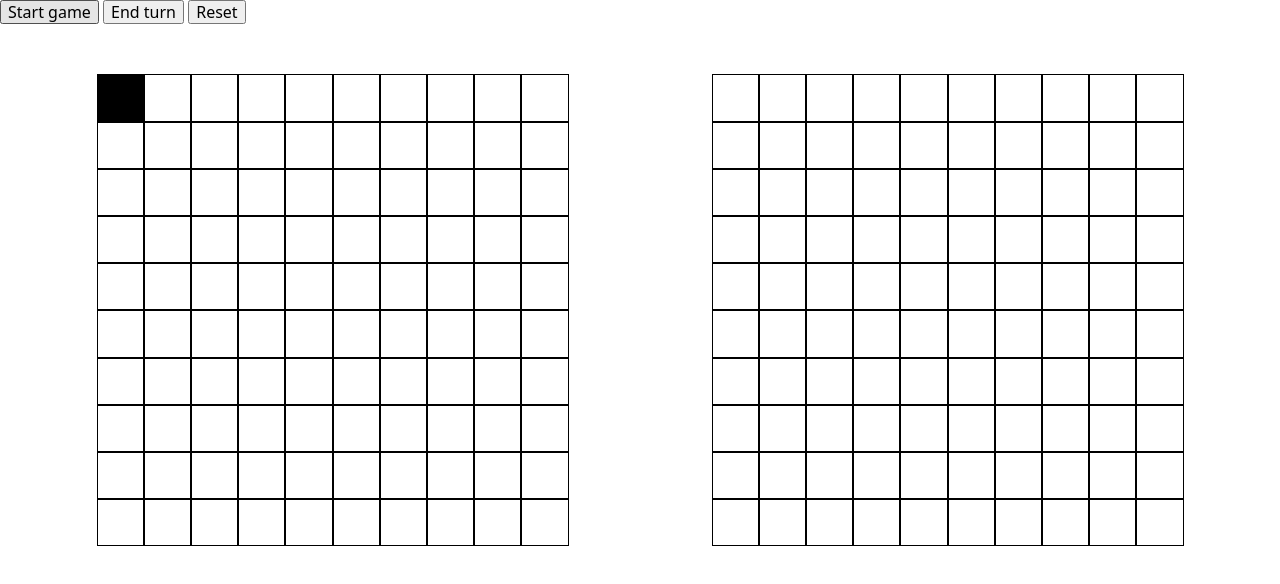
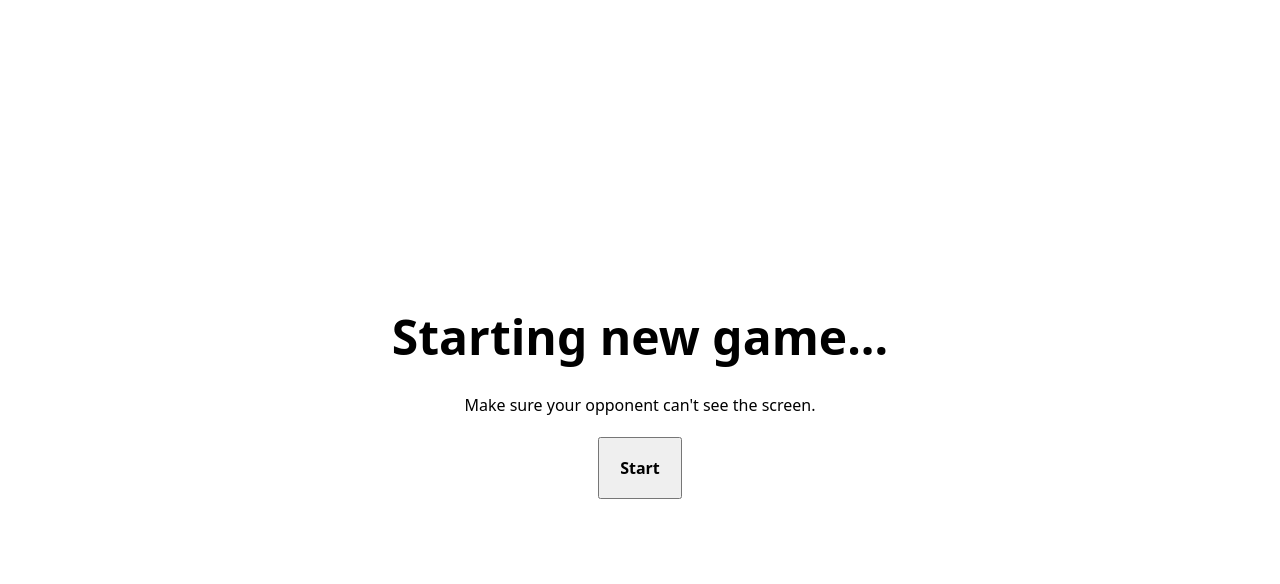
Before and after one commit to yochie/odin-bship, a website built with webpack: page src/template.html in a window 1280 px wide. Built offline with nearby package versions, Linux system fonts and the light colour scheme.

Commit message:
Add game start screen to ui

```diff
--- a/src/index.js
+++ b/src/index.js
@@ -19,6 +19,7 @@ const startButton = document.querySelector(".start-button");
 const endTurnButton = document.querySelector(".end-turn-button");
 const gameOverNode = document.querySelector(".game-over");
 const resetButton = document.querySelector(".reset-button");
+const gameStartNode = document.querySelector(".game-start-screen");
 
 const uiManager = new UIManager(
   activeBoardView,
@@ -27,6 +28,7 @@ const uiManager = new UIManager(
   endTurnButton,
   gameOverNode,
   resetButton,
+  gameStartNode,
 );
 
 const inputHandler = new InputHandler(gameState, uiManager);
--- a/src/styles.css
+++ b/src/styles.css
@@ -63,3 +63,25 @@ img {
 .game-over {
   display: none;
 }
+
+.game-start-screen {
+  position: fixed;
+  width: 100vw;
+  height: 100vh;
+  background-color: white;
+  display: flex;
+  flex-direction: column;
+  justify-content: center;
+  align-items: center;
+  gap: 20px;
+}
+
+.start-button {
+  padding: 20px;
+  font-weight: bold;
+}
+
+.game-start-screen h2 {
+  font-weight: bold;
+  font-size: 3rem;
+}
--- a/src/template.html
+++ b/src/template.html
@@ -6,7 +6,13 @@
     <title>Document</title>
   </head>
   <body>
-    <button class="start-button">Start game</button>
+    <div class="game-start-screen">
+      <h2>Starting new game...</h2>
+      <p class="human-opponent-message">
+        Make sure your opponent can't see the screen.
+      </p>
+      <button class="start-button">Start</button>
+    </div>
     <button class="end-turn-button">End turn</button>
     <button class="reset-button">Reset</button>
     <div class="game-over">Game Over</div>
--- a/src/uimanager.js
+++ b/src/uimanager.js
@@ -6,6 +6,7 @@ export default class UIManager {
   #startButton;
   #endTurnButton;
   #gameOverNode;
+  #gameStartNode;
   #resetButton;
 
   #attackHandlers;
@@ -20,13 +21,22 @@ export default class UIManager {
     endTurnButton,
     gameOverNode,
     resetButton,
+    gameStartNode,
   ) {
+    //dom buttons
+    this.#startButton = startButton;
+    this.#endTurnButton = endTurnButton;
+    this.#resetButton = resetButton;
+
+    //dom containers
+    this.#gameOverNode = gameOverNode;
+    this.#gameStartNode = gameStartNode;
+
+    //dom view/managers
     this.#playerBoardView = playerBoardView;
     this.#opponentBoardView = opponentBoardView;
-    this.#startButton = startButton;
-    this.#endTurnButton = endTurnButton;
-    this.#gameOverNode = gameOverNode;
-    this.#resetButton = resetButton;
+
+    //handlers lists
     this.#attackHandlers = [];
     this.#startHandlers = [];
     this.#endTurnHandlers = [];
@@ -43,6 +53,7 @@ export default class UIManager {
     this.#endTurnButton.addEventListener("click", (event) =>
       this.onEndTurn(event),
     );
+
     this.#resetButton.addEventListener("click", (event) => this.onReset(event));
   }
 
@@ -63,6 +74,7 @@ export default class UIManager {
   }
 
   onAttack(event) {
+    //ensure this is actually an attack event
     if (!event.target.classList.contains("board-cell")) {
       return;
     }
@@ -72,10 +84,10 @@ export default class UIManager {
   }
 
   onStartGame(event) {
-    this.gameOverDisplay(false);
     for (const handler of this.#startHandlers) {
       handler(event);
     }
+    this.gameStartDisplay(false);
   }
 
   onEndTurn(event) {
@@ -85,6 +97,7 @@ export default class UIManager {
   }
 
   onReset(event) {
+    this.gameStartDisplay(true);
     this.gameOverDisplay(false);
     for (const handler of this.#resetHandlers) {
       handler(event);
@@ -111,4 +124,8 @@ export default class UIManager {
   gameOverDisplay(over) {
     this.#gameOverNode.style.display = over ? "block" : "none";
   }
+
+  gameStartDisplay(show) {
+    this.#gameStartNode.style.visibility = show ? "visible" : "hidden";
+  }
 }
```
